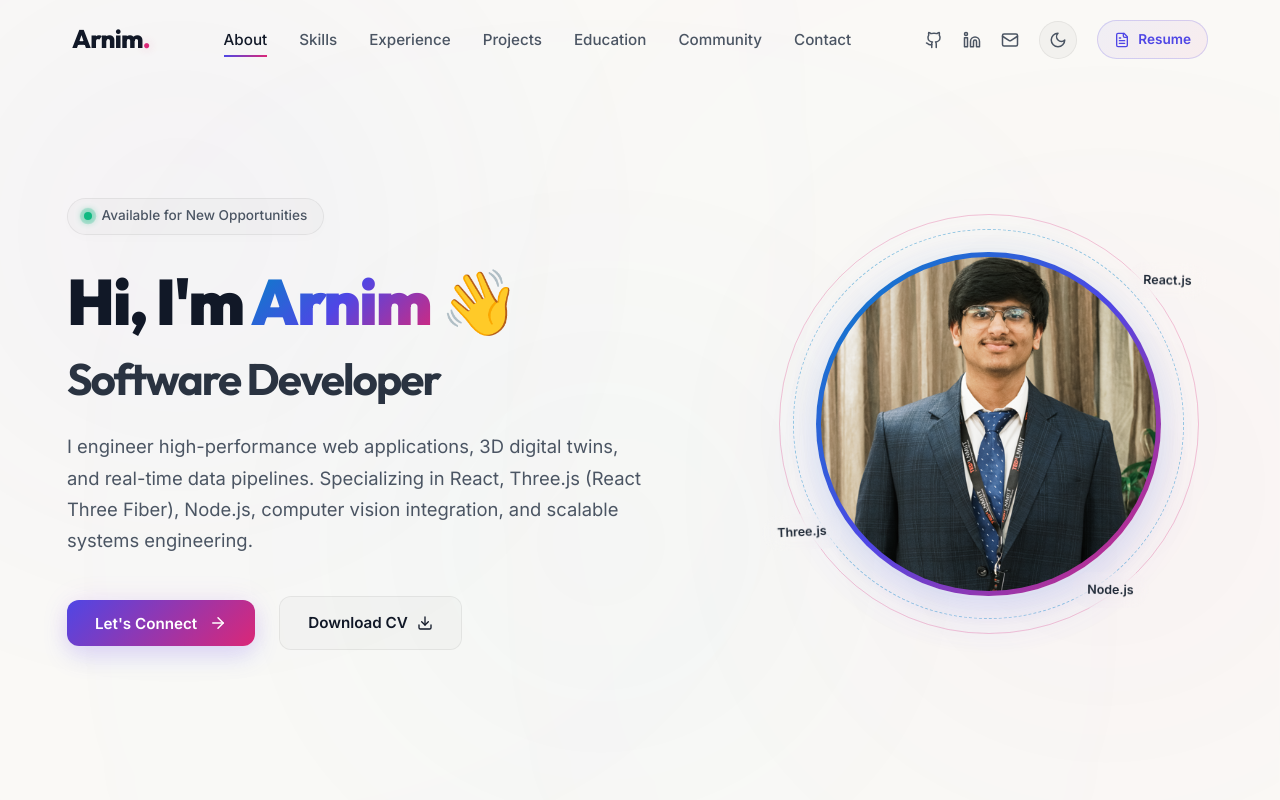
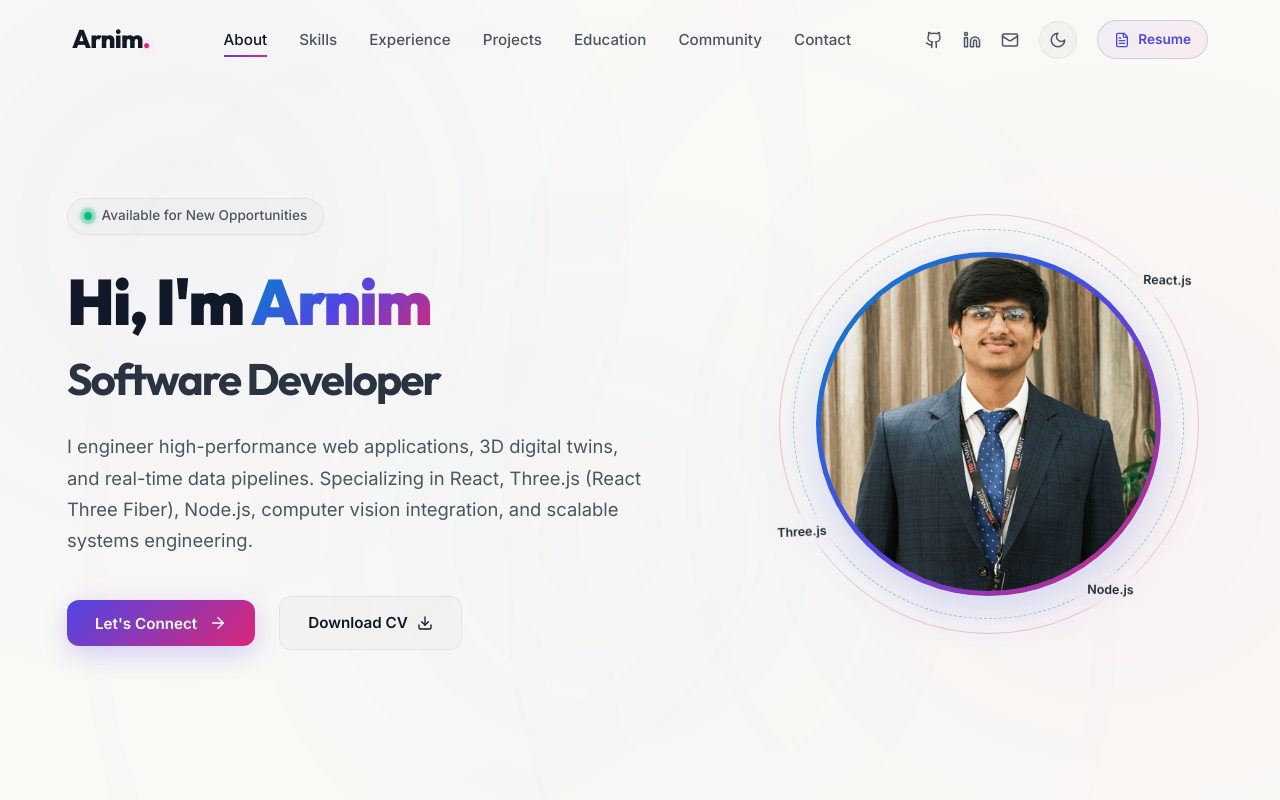
Before and after one commit to arnim2006/Portfolio, a React (Vite) app in the folder frontend/: page / in a window 1280 px wide. Shown: the top 800 px of the page. Built offline with nearby package versions, Linux system fonts and the light colour scheme.

Commit message:
revert: remove waving hand greeting emoji and styling from Hero section

```diff
--- a/frontend/src/components/Hero.css
+++ b/frontend/src/components/Hero.css
@@ -356,22 +356,3 @@
     justify-content: center;
   }
 }
-
-/* Waving Hand Animation */
-.waving-hand {
-  display: inline-block;
-  animation: wave 2.5s infinite;
-  transform-origin: 70% 70%;
-  cursor: default;
-}
-
-@keyframes wave {
-  0% { transform: rotate( 0.0deg) }
-  10% { transform: rotate(14.0deg) }
-  20% { transform: rotate(-8.0deg) }
-  30% { transform: rotate(14.0deg) }
-  40% { transform: rotate(-4.0deg) }
-  50% { transform: rotate(10.0deg) }
-  60% { transform: rotate( 0.0deg) }
-  100% { transform: rotate( 0.0deg) }
-}
--- a/frontend/src/components/Hero.jsx
+++ b/frontend/src/components/Hero.jsx
@@ -41,7 +41,7 @@ const Hero = () => {
           </motion.div>
 
           <h1 className="hero-title">
-            Hi, I'm <span className="text-gradient">Arnim</span> <span className="waving-hand">👋</span>
+            Hi, I'm <span className="text-gradient">Arnim</span>
             <br />
             <span className="title-highlight">Software Developer</span>
           </h1>
```
